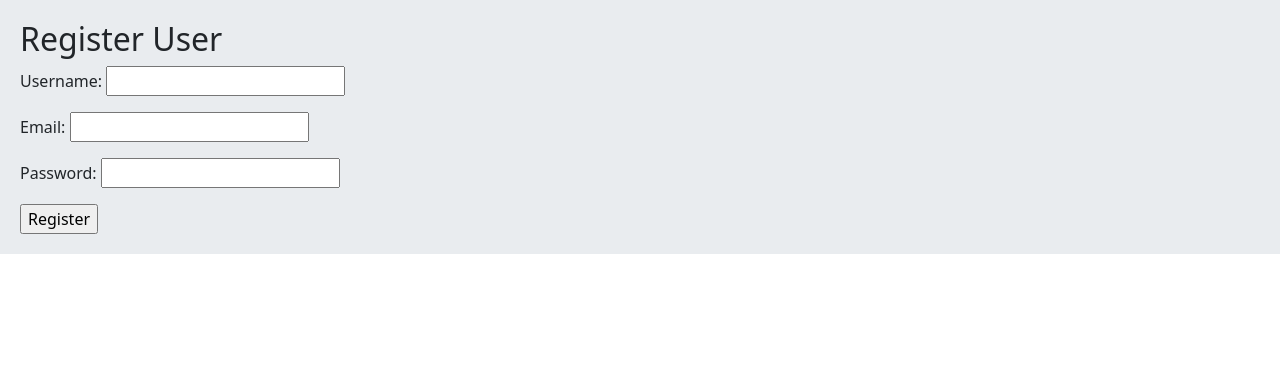
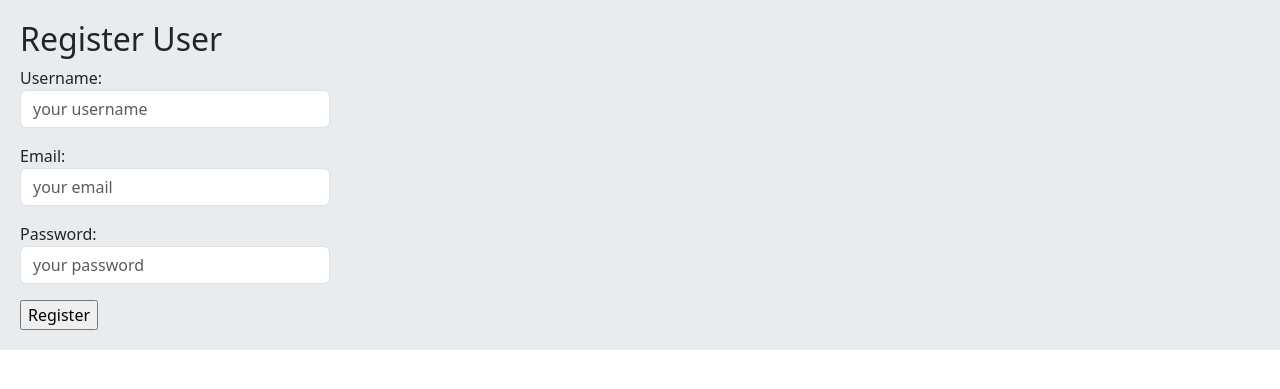
Before and after one commit to VahidGhafourian/Learn-Django, a Django app: page /account/register in a window 1280 px wide. Shown: the part 56-445 px from the top of the page. Run offline with Django 4.2, Linux system fonts and the light colour scheme.

Commit message:
Improve register form view with widget.

```diff
--- a/2 A/account/forms.py
+++ b/2 A/account/forms.py
@@ -1,6 +1,6 @@
 from django import forms
 
 class UserRegistrationForm(forms.Form):
-    username = forms.CharField()
-    email = forms.EmailField()
-    password = forms.CharField()
+    username = forms.CharField(widget=forms.TextInput(attrs={'class': 'form-control', 'placeholder': 'your username'}))
+    email = forms.EmailField(widget=forms.EmailInput(attrs={'class': 'form-control', 'placeholder': 'your email'}))
+    password = forms.CharField(widget=forms.PasswordInput(attrs={'class': 'form-control', 'placeholder': 'your password'}))
--- a/2 A/account/templates/account/register.html
+++ b/2 A/account/templates/account/register.html
@@ -3,7 +3,7 @@
 {% block content %}
     <h2>Register User</h2>
 
-    <form action="" method="post">
+    <form action="" method="post" class="col-md-3">
         {% csrf_token %}
         {{ form.as_p }}
         <input type="submit" value="Register">
```
